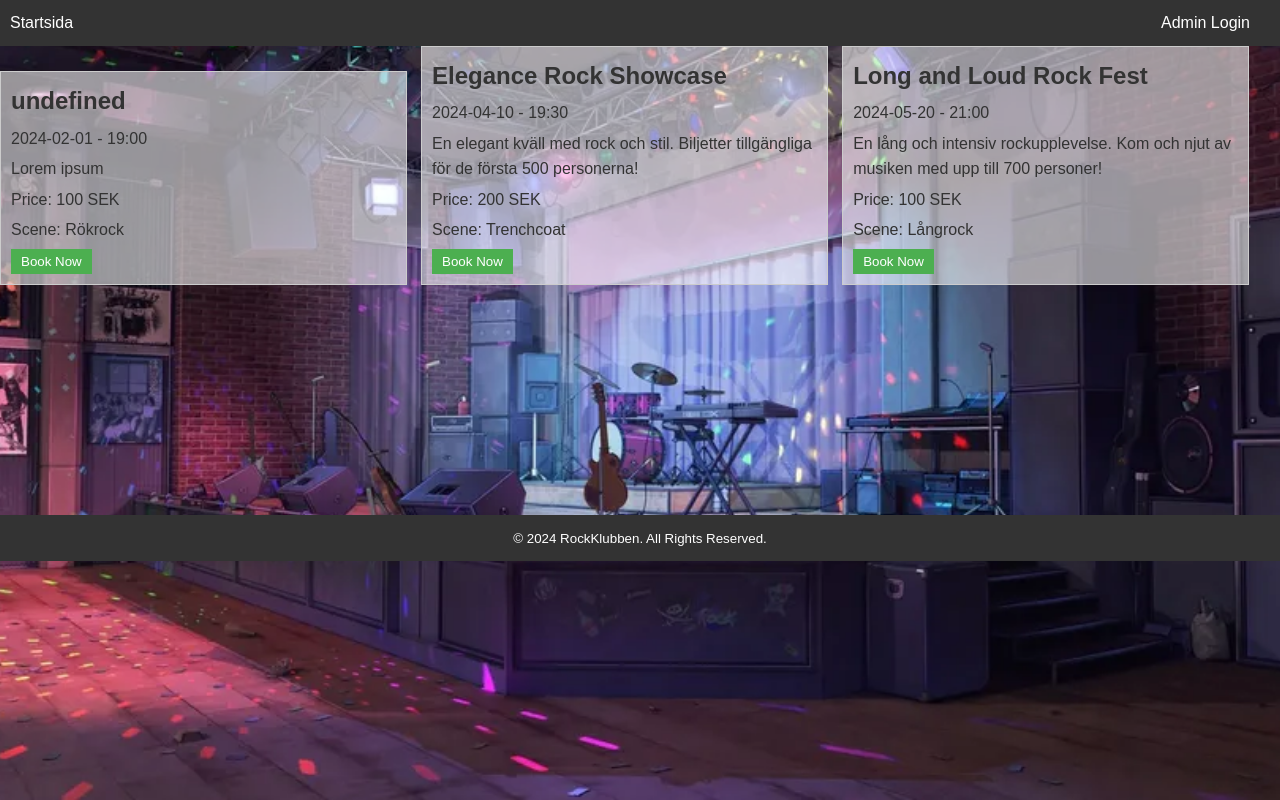
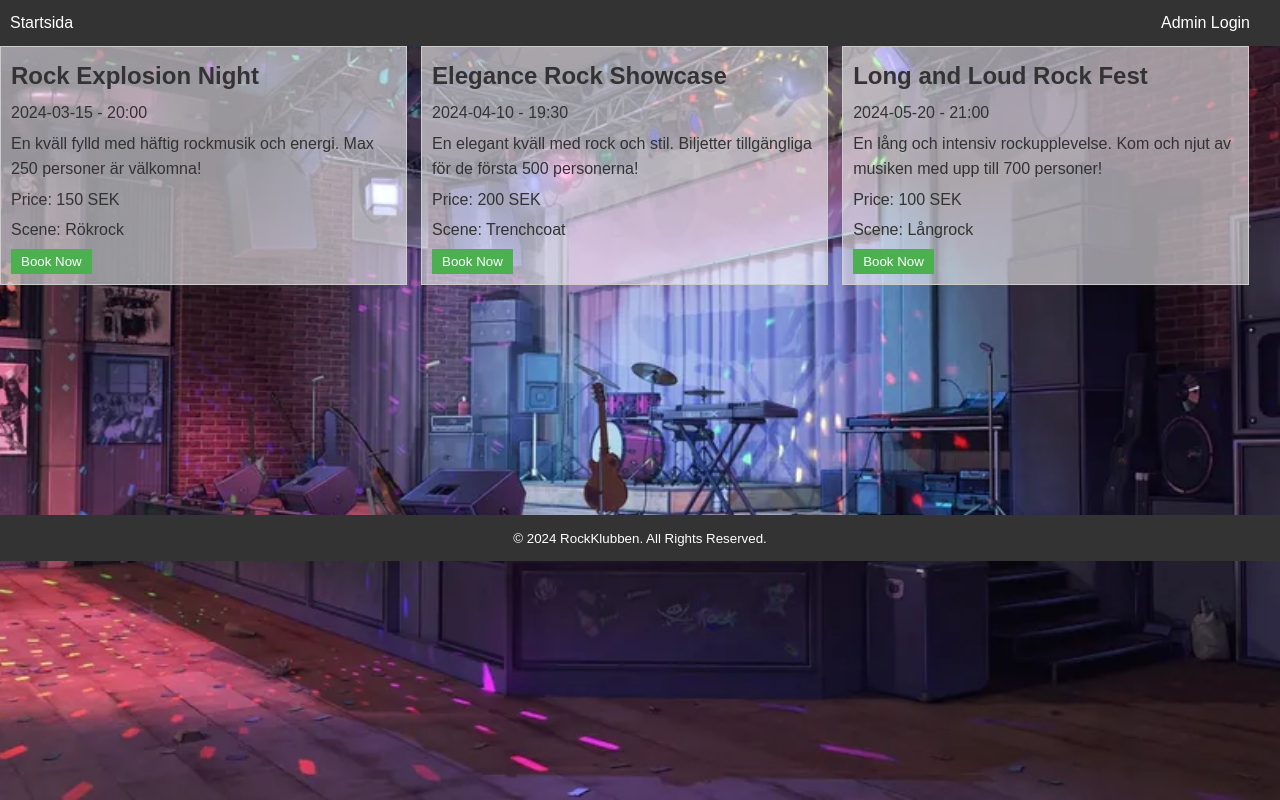
Before and after one commit to necla87/RockKlubben, a website with bundled scripts: page index.html in a window 1280 px wide. Built offline with nearby package versions, Linux system fonts and the light colour scheme; data requests are answered from the project's data file.

Commit message:
Update event details and fix navigation link

```diff
--- a/db.json
+++ b/db.json
@@ -2,14 +2,13 @@
   "events": [
     {
       "id": "1",
-      "date": "2024-02-01",
-      "time": "19:00",
-      "price": 100,
-      "price": 100,
+      "date": "2024-03-15",
+      "time": "20:00",
+      "price": 150,
       "scene": "Rökrock",
-      "description": "Lorem ipsum",
-      "bookings":   []
-
+      "description": "En kväll fylld med häftig rockmusik och energi. Max 250 personer är välkomna!",
+      "title": "Rock Explosion Night",
+      "bookings": []
     },
     {
       "id": "2",
--- a/index.html
+++ b/index.html
@@ -14,8 +14,9 @@
 <body>
   <header>
     <nav class="main-nav">
-      <a href="#start">Startsida</a>
+      <a href="index.html">Startsida</a> <!-- Remove the # from href -->
       <a href="#login">Admin Login</a>
+
     </nav>
   </header>
   <div>
```
Also changed, not shown: main.js (+5 -2 lines).
